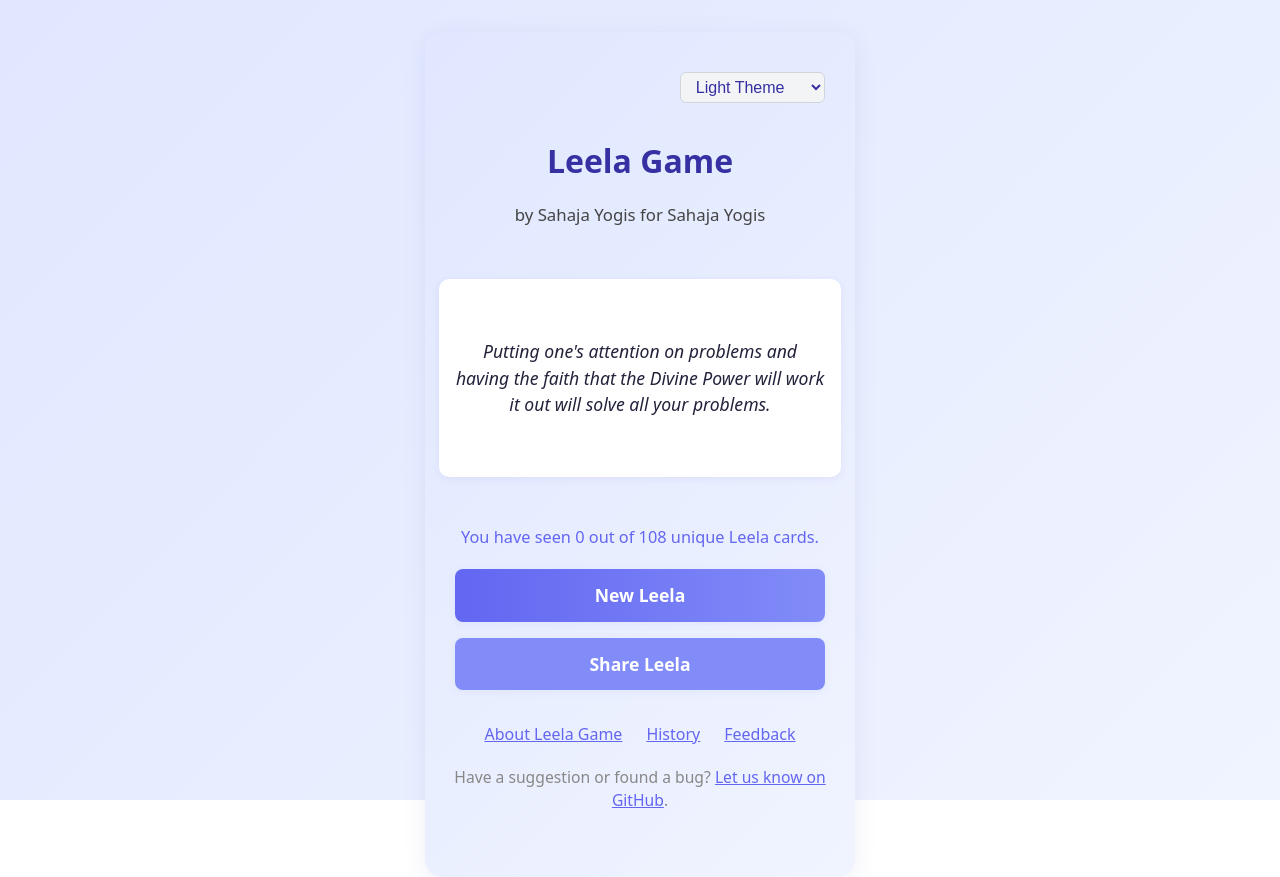
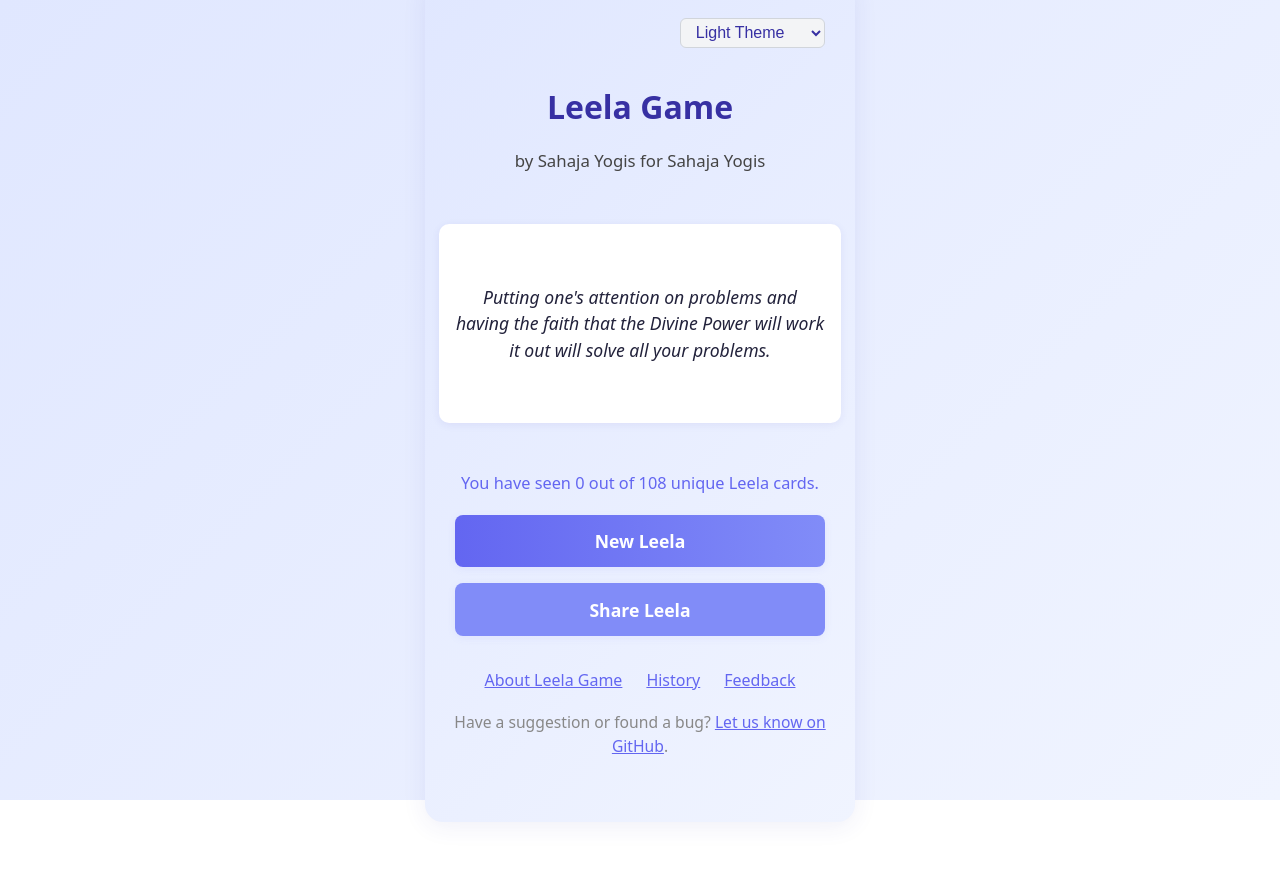
Before and after one commit to sahajisy/Leela-Game, a React (Vite) app: page / in a window 1280 px wide. After the commit the page ends 854 px from the top, so only its background shows below. Built offline with nearby package versions, Linux system fonts and the light colour scheme.

Commit message:
Fix: ensure html and body fill viewport height to prevent black corners below app container.

```diff
--- a/src/App.css
+++ b/src/App.css
@@ -1,5 +1,9 @@
+html, body {
+  min-height: 100vh;
+  height: 100%;
+}
+
 html, body, #root {
-  height: 100%;
   width: 100vw;
   box-sizing: border-box;
   margin: 0;
```
